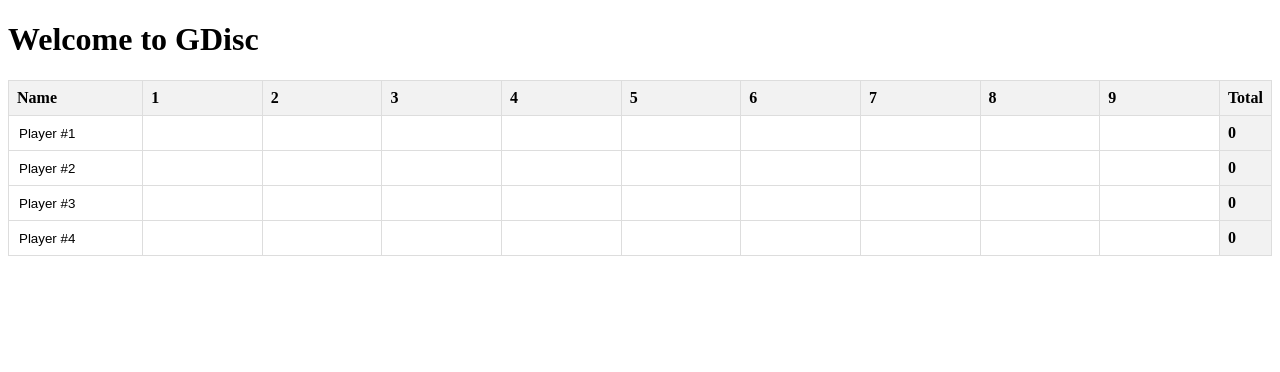
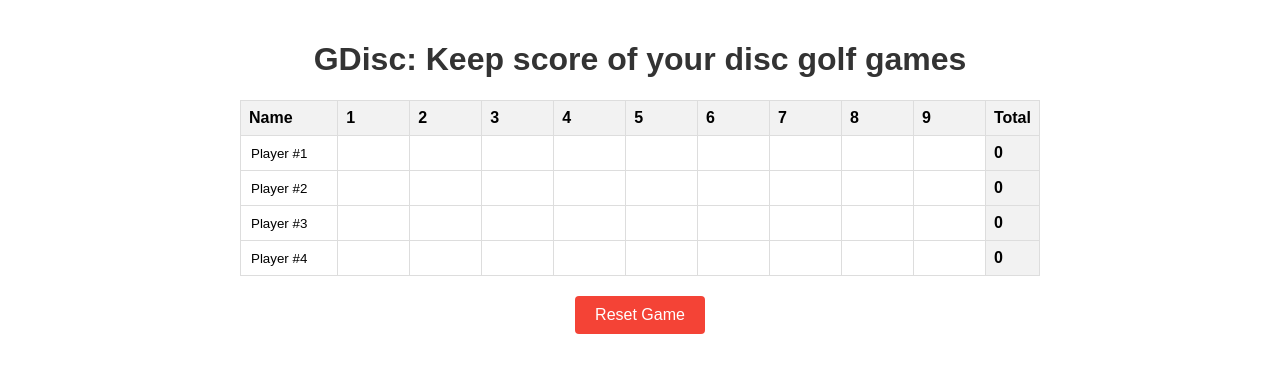
Before and after one commit to igor-kupczynski/gdisc, a website built with webpack: page public/index.html in a window 1280 px wide. Built offline with nearby package versions, Linux system fonts and the light colour scheme.

Commit message:
feat: Save game state in the browser local storage

```diff
--- a/public/index.html
+++ b/public/index.html
@@ -3,11 +3,22 @@
 <head>
     <meta charset="UTF-8">
     <meta name="viewport" content="width=device-width, initial-scale=1.0">
-    <title>GDisc</title>
+    <title>GDisc: Disc Golf Scorekeeper</title>
     <style>
+        body {
+            font-family: Arial, sans-serif;
+            max-width: 800px;
+            margin: 0 auto;
+            padding: 20px;
+        }
+        h1 {
+            color: #333;
+            text-align: center;
+        }
         .editable-grid {
             border-collapse: collapse;
             width: 100%;
+            margin-top: 20px;
         }
         .editable-grid td {
             border: 1px solid #ddd;
@@ -30,6 +41,20 @@
             font-weight: bold;
             background-color: #f2f2f2;
         }
+        #reset-button {
+            display: block;
+            margin: 20px auto 0;
+            padding: 10px 20px;
+            font-size: 16px;
+            cursor: pointer;
+            background-color: #f44336;
+            color: white;
+            border: none;
+            border-radius: 4px;
+        }
+        #reset-button:hover {
+            background-color: #d32f2f;
+        }
     </style>
 </head>
 <body>
--- a/src/App.ts
+++ b/src/App.ts
@@ -17,10 +17,27 @@ export class App {
         const appDiv = document.getElementById('app');
         if (appDiv) {
             appDiv.innerHTML = `
-                <h1>Welcome to GDisc</h1>
+                <h1>GDisc: Keep score of your disc golf games</h1>
                 <div id="grid-container"></div>
+                <button id="reset-button">Reset Game</button>
             `;
             this.grid.render('grid-container');
+
+            const resetButton = document.getElementById('reset-button');
+            if (resetButton) {
+                resetButton.addEventListener('click', () => this.confirmReset());
+            }
         }
     }
+
+    private confirmReset(): void {
+        if (confirm('Are you sure you want to reset the game? This action cannot be undone.')) {
+            this.resetGame();
+        }
+    }
+
+    private resetGame(): void {
+        this.grid.reset();
+        this.grid.render('grid-container');
+    }
 }
--- a/src/components/Grid.ts
+++ b/src/components/Grid.ts
@@ -1,8 +1,13 @@
 export class Grid {
     private data: string[][];
+    private readonly storageKey = 'gDiscGridData';
 
     constructor() {
-        this.data = [
+        this.data = this.loadFromStorage() || this.getInitialData();
+    }
+
+    private getInitialData(): string[][] {
+        return [
             ['Name', '1', '2', '3', '4', '5', '6', '7', '8', '9', 'Total'],
             ['Player #1', '', '', '', '', '', '', '', '', '', '0'],
             ['Player #2', '', '', '', '', '', '', '', '', '', '0'],
@@ -14,6 +19,8 @@ export class Grid {
     public render(containerId: string): void {
         const container = document.getElementById(containerId);
         if (!container) return;
+
+        container.innerHTML = ''; // Clear previous content
 
         const table = document.createElement('table');
         table.className = 'editable-grid';
@@ -49,11 +56,13 @@ export class Grid {
 
     private updateName(rowIndex: number, value: string): void {
         this.data[rowIndex][0] = value;
+        this.saveToStorage();
     }
 
     private updateCell(rowIndex: number, cellIndex: number, value: string): void {
         this.data[rowIndex][cellIndex] = value;
         this.updateTotal(rowIndex);
+        this.saveToStorage();
     }
 
     private updateTotal(rowIndex: number): void {
@@ -71,4 +80,18 @@ export class Grid {
             totalCell.textContent = total.toString();
         }
     }
+
+    private saveToStorage(): void {
+        localStorage.setItem(this.storageKey, JSON.stringify(this.data));
+    }
+
+    private loadFromStorage(): string[][] | null {
+        const storedData = localStorage.getItem(this.storageKey);
+        return storedData ? JSON.parse(storedData) : null;
+    }
+
+    public reset(): void {
+        this.data = this.getInitialData();
+        this.saveToStorage();
+    }
 }
```
